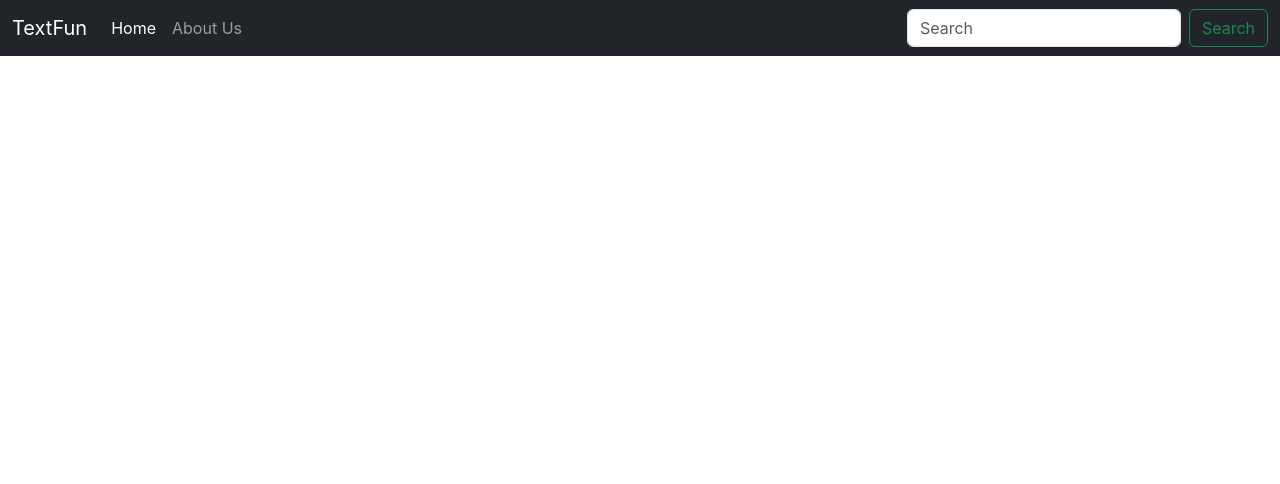
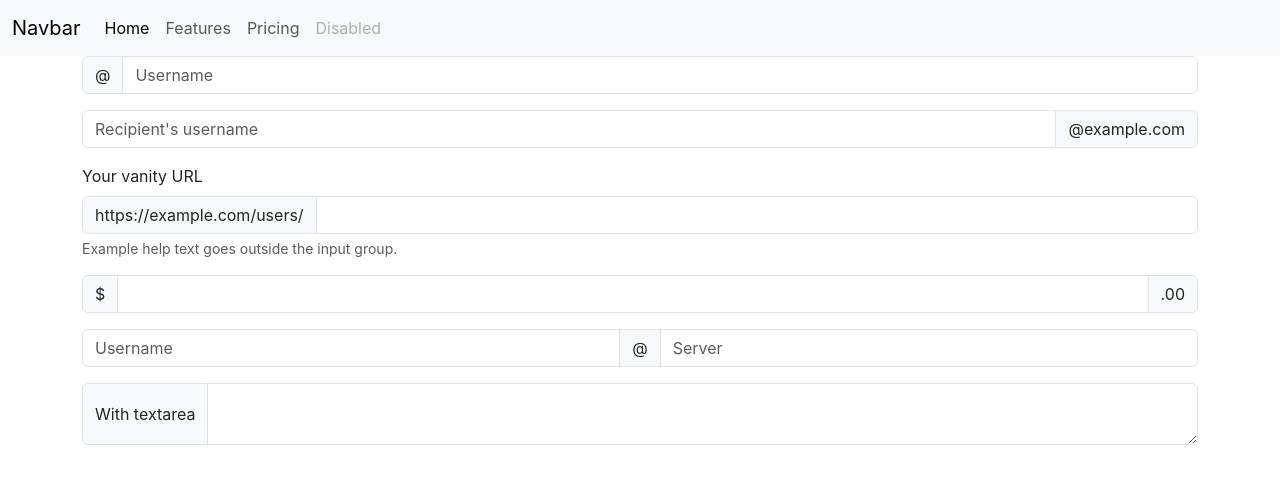
Before and after one commit to Arbind-Dhawal2054/WebDev, a React (Create React App) app in the folder my-app/: page /Home in a window 1280 px wide. Shown: the top 484 px of the page. Built offline with nearby package versions, Linux system fonts and the light colour scheme.

Commit message:
Added React-Router-Dpm components

```diff
--- a/my-app/src/App.js
+++ b/my-app/src/App.js
@@ -1,7 +1,7 @@
 //import './App.css';
-import Navbar from './Components/Navbar'
+/* import Navbar from './Components/Navbar'
 import TextForm from './Components/TextForm'
-import AboutUs from './Components/AboutUs'
+import AboutUs from './Components/AboutUs' */
 /* import Textbuttons from './Components/Textbuttons'
  */
 /* import Doubleform from './Components/Doubleform' */
@@ -11,11 +11,18 @@ import AboutUs from './Components/AboutUs'
 import {UserContext} from './Components/UserContext';
 import ApiUse from './Components/ApiUse'
  */
+
+import Home from './Components/Home'
+import Features from './Components/Features'
+import Pricing from './Components/Pricing'
+import Navbar1 from './Components/Navbar1'
+
 import {
   BrowserRouter as Router,
   Route,
   Routes,
 } from "react-router-dom";
+import Navbar2 from "./Components/Navbar2";
 function App() {
 
   /* const [user, setUser] = useState({name:'Arbind', age: '26'});
@@ -23,6 +30,57 @@ function App() {
   return (
   <>
       <Router>
+        <Navbar2/>
+        <Routes>
+            <Route
+            path="/"
+            element={
+              <div className="container">
+                <Navbar1/>
+              </div>
+            }
+            >
+            </Route>
+
+            <Route
+              path="/Home"
+              element={
+                <div className="container">
+                  <Home/>
+                </div>
+              }
+            >
+
+            </Route>
+            <Route
+              path="/Features"
+              element={
+                <div className="container">
+                  <Features/>
+                </div>
+              }
+            >
+            </Route>
+
+            <Route
+              path="/Pricing"
+              element={
+                <div className="container">
+                  <Pricing/>
+                </div>
+              }
+            >
+            </Route>
+        </Routes>
+      </Router>
+  </>
+  );
+
+}
+
+export default App;
+
+/* <Router>
 <Navbar title="TextFun" aboutTextFun="About Us" />
 
 <Routes>
@@ -42,13 +100,7 @@ function App() {
     }
   />
 </Routes>
-    </Router>
-  </>
-  );
-
-}
-
-export default App;
+</Router> */
 
 /* <div className="container">
       <UserContext.Provider value={{user, setUser}}>
--- /dev/null
+++ b/my-app/src/Components/Features.js
@@ -0,0 +1,15 @@
+import React from 'react'
+
+export default function Features() {
+  return (
+    <div>
+      <ul className="list-group">
+        <li className="list-group-item">An item</li>
+        <li className="list-group-item">A second item</li>
+        <li className="list-group-item">A third item</li>
+        <li className="list-group-item">A fourth item</li>
+        <li className="list-group-item">And a fifth one</li>
+      </ul>
+    </div>
+  );
+}
--- /dev/null
+++ b/my-app/src/Components/Home.js
@@ -0,0 +1,84 @@
+import React from 'react'
+
+export default function Home() {
+  return (
+    <div>
+      <div className="input-group mb-3">
+        <span className="input-group-text" id="basic-addon1">
+          @
+        </span>
+        <input
+          type="text"
+          className="form-control"
+          placeholder="Username"
+          aria-label="Username"
+          aria-describedby="basic-addon1"
+        />
+      </div>
+
+      <div className="input-group mb-3">
+        <input
+          type="text"
+          className="form-control"
+          placeholder="Recipient's username"
+          aria-label="Recipient's username"
+          aria-describedby="basic-addon2"
+        />
+        <span className="input-group-text" id="basic-addon2">
+          @example.com
+        </span>
+      </div>
+
+      <div className="mb-3">
+        <label for="basic-url" className="form-label">
+          Your vanity URL
+        </label>
+        <div className="input-group">
+          <span className="input-group-text" id="basic-addon3">
+            https://example.com/users/
+          </span>
+          <input
+            type="text"
+            className="form-control"
+            id="basic-url"
+            aria-describedby="basic-addon3 basic-addon4"
+          />
+        </div>
+        <div className="form-text" id="basic-addon4">
+          Example help text goes outside the input group.
+        </div>
+      </div>
+
+      <div className="input-group mb-3">
+        <span className="input-group-text">$</span>
+        <input
+          type="text"
+          className="form-control"
+          aria-label="Amount (to the nearest dollar)"
+        />
+        <span className="input-group-text">.00</span>
+      </div>
+
+      <div className="input-group mb-3">
+        <input
+          type="text"
+          className="form-control"
+          placeholder="Username"
+          aria-label="Username"
+        />
+        <span className="input-group-text">@</span>
+        <input
+          type="text"
+          className="form-control"
+          placeholder="Server"
+          aria-label="Server"
+        />
+      </div>
+
+      <div className="input-group">
+        <span className="input-group-text">With textarea</span>
+        <textarea className="form-control" aria-label="With textarea"></textarea>
+      </div>
+    </div>
+  );
+}
--- /dev/null
+++ b/my-app/src/Components/Navbar1.js
@@ -0,0 +1,16 @@
+import React from "react";
+
+export default function Navbar1() {
+  return (
+    <div>
+      <div class="text-bg-primary p-3">Primary with contrasting color</div>
+      <div class="text-bg-secondary p-3">Secondary with contrasting color</div>
+      <div class="text-bg-success p-3">Success with contrasting color</div>
+      <div class="text-bg-danger p-3">Danger with contrasting color</div>
+      <div class="text-bg-warning p-3">Warning with contrasting color</div>
+      <div class="text-bg-info p-3">Info with contrasting color</div>
+      <div class="text-bg-light p-3">Light with contrasting color</div>
+      <div class="text-bg-dark p-3">Dark with contrasting color</div>
+    </div>
+  );
+}
--- /dev/null
+++ b/my-app/src/Components/Navbar2.js
@@ -0,0 +1,33 @@
+import React from 'react'
+import { Link } from 'react-router-dom'
+
+export default function Navbar2() {
+  return (
+    <div>
+      <nav className="navbar navbar-expand-lg bg-body-tertiary">
+        <div className="container-fluid">
+          <Link className="navbar-brand" to="/">Navbar</Link>
+          <button className="navbar-toggler" type="button" data-bs-toggle="collapse" data-bs-target="#navbarNav" aria-controls="navbarNav" aria-expanded="false" aria-label="Toggle navigation">
+            <span className="navbar-toggler-icon"></span>
+          </button>
+          <div className="collapse navbar-collapse" id="navbarNav">
+            <ul className="navbar-nav">
+              <li className="nav-item">
+                <Link className="nav-link active" aria-current="page" to="/Home">Home</Link>
+              </li>
+              <li className="nav-item">
+                <Link className="nav-link" to="/Features">Features</Link>
+              </li>
+              <li className="nav-item">
+                <Link className="nav-link" to="/Pricing">Pricing</Link>  {/* Fixed here */}
+              </li>
+              <li className="nav-item">
+                <Link className="nav-link disabled" aria-disabled="true" to="/Disabled">Disabled</Link>
+              </li>
+            </ul>
+          </div>
+        </div>
+      </nav>
+    </div>
+  )
+}
--- /dev/null
+++ b/my-app/src/Components/Pricing.js
@@ -0,0 +1,48 @@
+import React from "react";
+
+export default function Pricing() {
+  return (
+    <div>
+      <div
+        className="progress"
+        role="progressbar"
+        aria-label="Success example"
+        aria-valuenow="25"
+        aria-valuemin="0"
+        aria-valuemax="100"
+      >
+        <div className="progress-bar bg-success" style={{ width: "25%" }}></div>
+      </div>
+      <div
+        className="progress"
+        role="progressbar"
+        aria-label="Info example"
+        aria-valuenow="50"
+        aria-valuemin="0"
+        aria-valuemax="100"
+      >
+        <div className="progress-bar bg-info" style={{ width: "50%" }}></div>
+      </div>
+      <div
+        className="progress"
+        role="progressbar"
+        aria-label="Warning example"
+        aria-valuenow="75"
+        aria-valuemin="0"
+        aria-valuemax="100"
+      >
+        <div className="progress-bar bg-warning" style={{ width: "75%" }}></div>
+      </div>
+      <div
+        className="progress"
+        role="progressbar"
+        aria-label="Danger example"
+        aria-valuenow="100"
+        aria-valuemin="0"
+        aria-valuemax="100"
+      >
+        <div className="progress-bar bg-danger" style={{ width: "100%" }}></div>
+      </div>
+    </div>
+  );
+}
```
Lines whose indentation alone changed are shown as unchanged.
